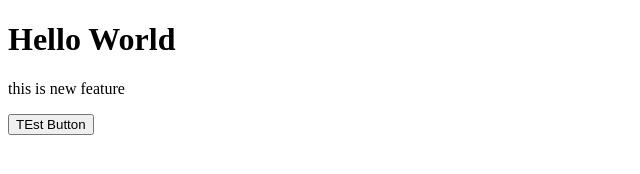
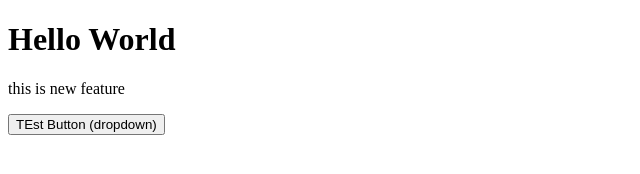
Before and after one commit to ChetanChauhan1997/localrepo, a plain HTML site: page index.html in a window 1280 px wide. Shown: the whole page, without its empty margins (0-640 px from the left). Drawn offline with Linux system fonts and the light colour scheme.

```diff
--- a/index.html
+++ b/index.html
@@ -11,7 +11,8 @@
     <h1>Hello World
     </h1>
     <p>this is new feature</p>
-    <button>TEst Button</button>
+    <button>TEst Button (dropdown)</button>
+
 </body>
 
 </html>
```
